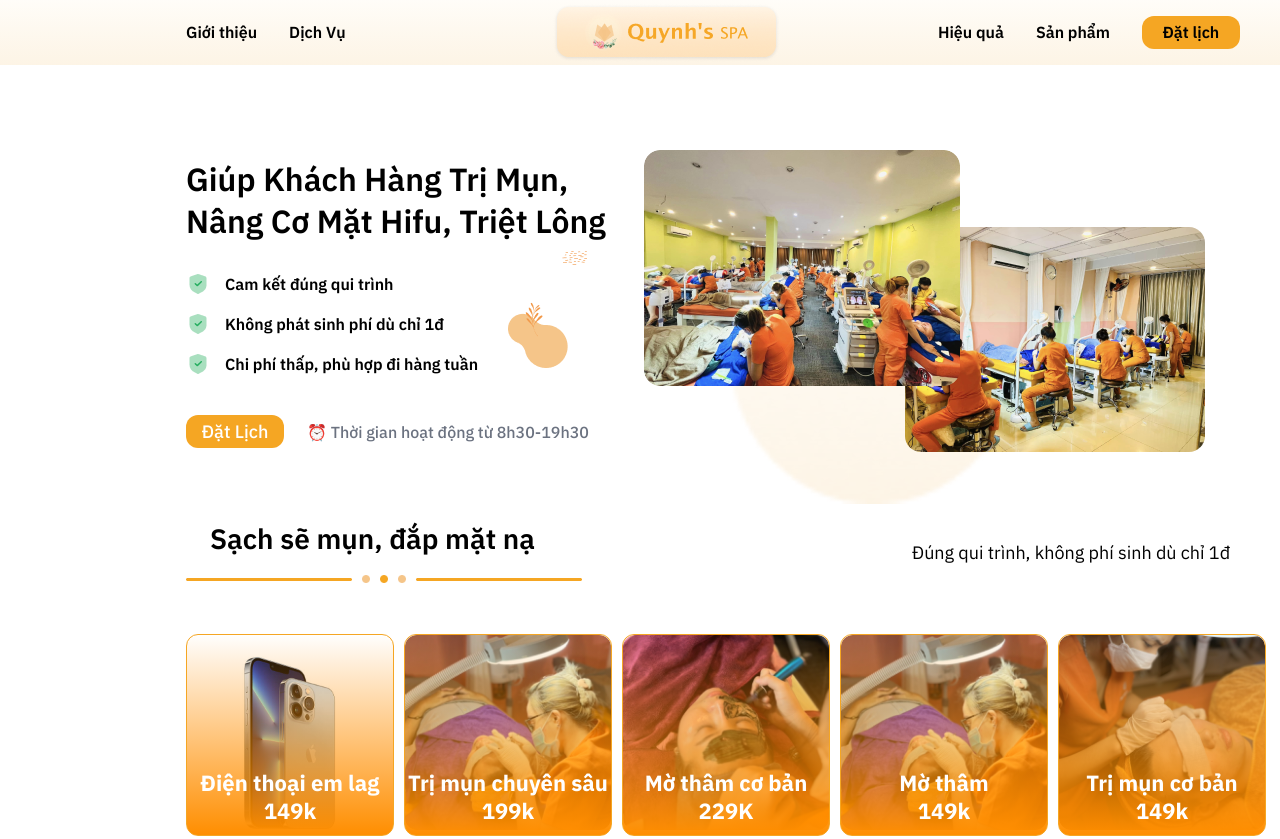
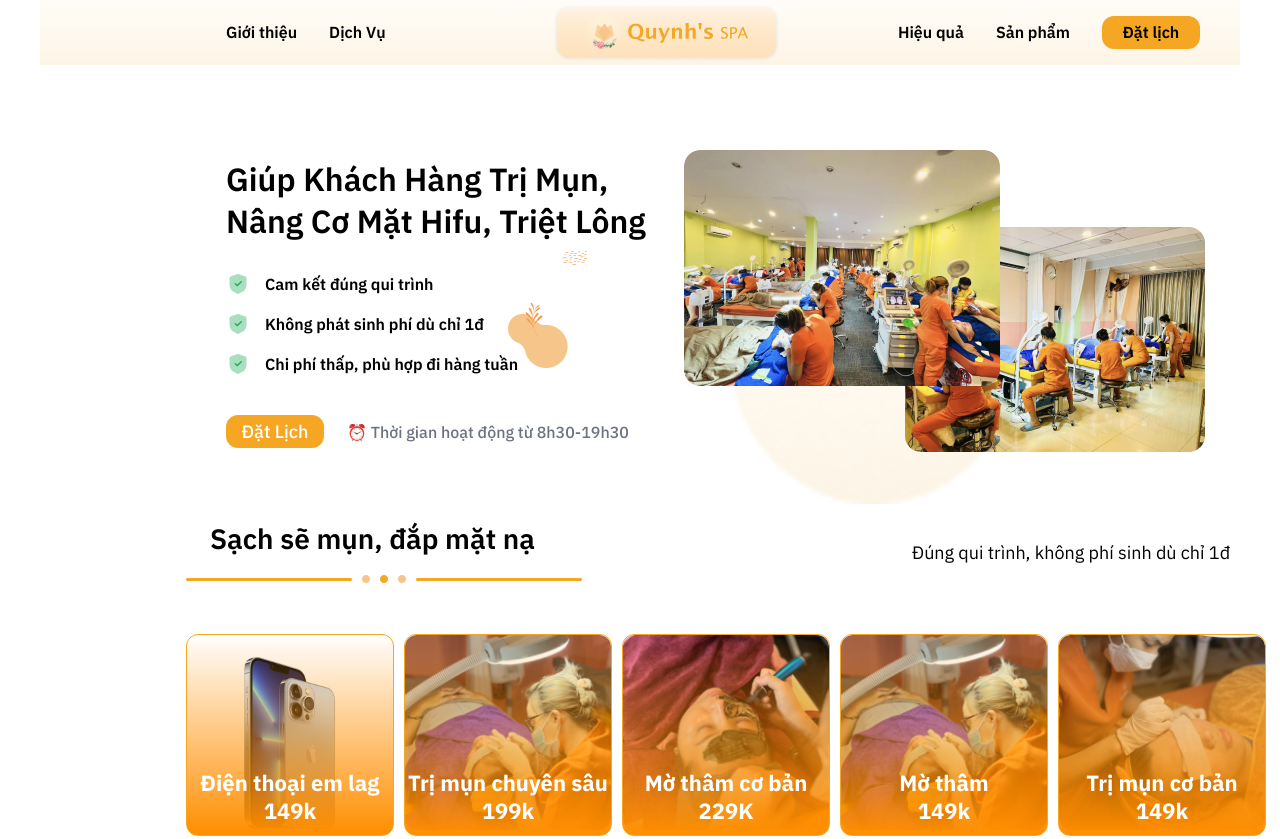
Before and after one commit to Tai-Ku/textquynhspa, a plain HTML site: page index.html in a window 1280 px wide. Shown: the top 839 px of the page. Drawn offline with nearby package versions, Linux system fonts and the light colour scheme.

Commit message:
update layout

```diff
--- a/index.html
+++ b/index.html
@@ -17,7 +17,8 @@
 
 <body>
     <div class="app">
-        <div class="header">
+        <div id="header">
+            <div class="grid header">
                 <ul class="header-about">
                     <li class="header-about--item">
                         <a href="#" class="about--item-link">Giới thiệu</a>
@@ -38,9 +39,9 @@
                         <a href="#" class="book--item-link ">Đặt lịch</a>
                     </li>
                 </ul>
-
             </div>
-        <div class="slider">
+        </div>
+        <div class="grid slider">
             <div class="slider-title">
                 <h1 class="slider-title--name">Giúp Khách Hàng Trị Mụn, Nâng Cơ Mặt Hifu, Triệt Lông</h1>
                 <div class="slider-title--text">
```
Lines whose indentation alone changed are shown as unchanged.
